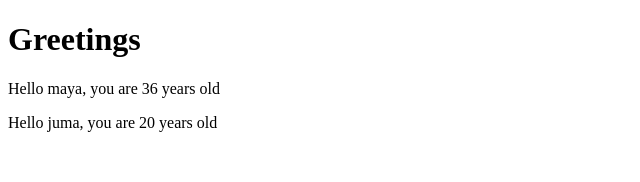
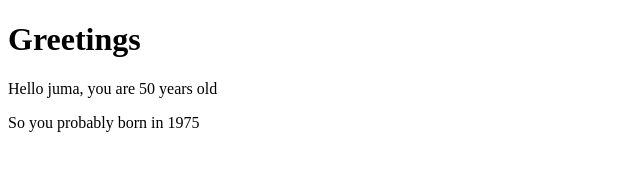
Before and after one commit to moha230/fullStackOpen, a React (Vite) app in the folder notes/testFolder/: page / in a window 1280 px wide. Shown: the top 182 px of the page, without its empty margins (0-640 px from the left). Built offline with nearby package versions, Linux system fonts and the light colour scheme.

Commit message:
code change to arrow functions and define variables without changing functionlity

```diff
--- a/notes/testFolder/src/App.jsx
+++ b/notes/testFolder/src/App.jsx
@@ -1,31 +1,35 @@
+// component called Hello
+const Hello = (props) => {
+  // define variables for the props
+  const name = props.name;
+  const age = props.age;
 
-// component function
-const Hello = (props) => {
+  // helper function to calculate the year somone is born has been separated in its own function,
+  // lets refactore the helper function by removing the const yearNow and props.name and return statement and curly brackets.
+  const boneYear = () => new Date().getFullYear() - age;
+
   return (
     <div>
       <p>
-        Hello {props.name}, you are {props.age} years old
+        {/*pass the props name into the desturing brackets*/}
+        Hello {name}, you are {age} years old
       </p>
+      <p>So you probably born in {boneYear()}</p>
     </div>
-  )
-}
-
-
-
+  );
+};
 
 // main component ( entry point of the app)
 const App = () => {
   //Variables inside the App component
   const nimi = "juma";
-  const ika = 20;
+  const ika = 50;
 
   return (
     <div>
       <h1>Greetings </h1>
-       {/* Passing fixed name and calculated age */}
-      <Hello name="maya" age={26+10}/>
       {/* Passing variables as props */}
-      <Hello name= {nimi} age={ika}/>
+      <Hello name={nimi} age={ika} />
     </div>
   );
 };
```
Also changed, not shown: 1 other file (tests, documents, lock files or other folders).
